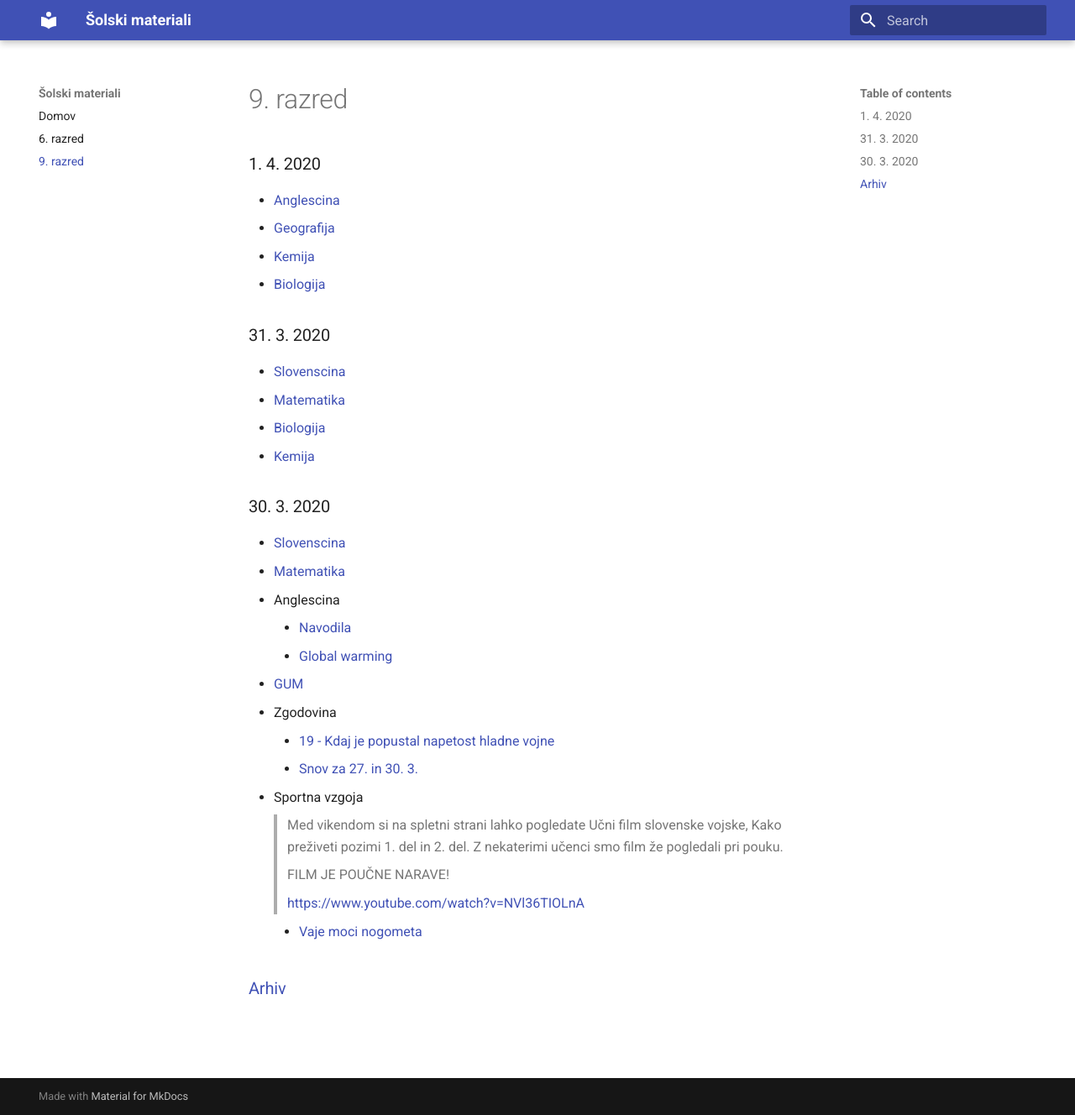
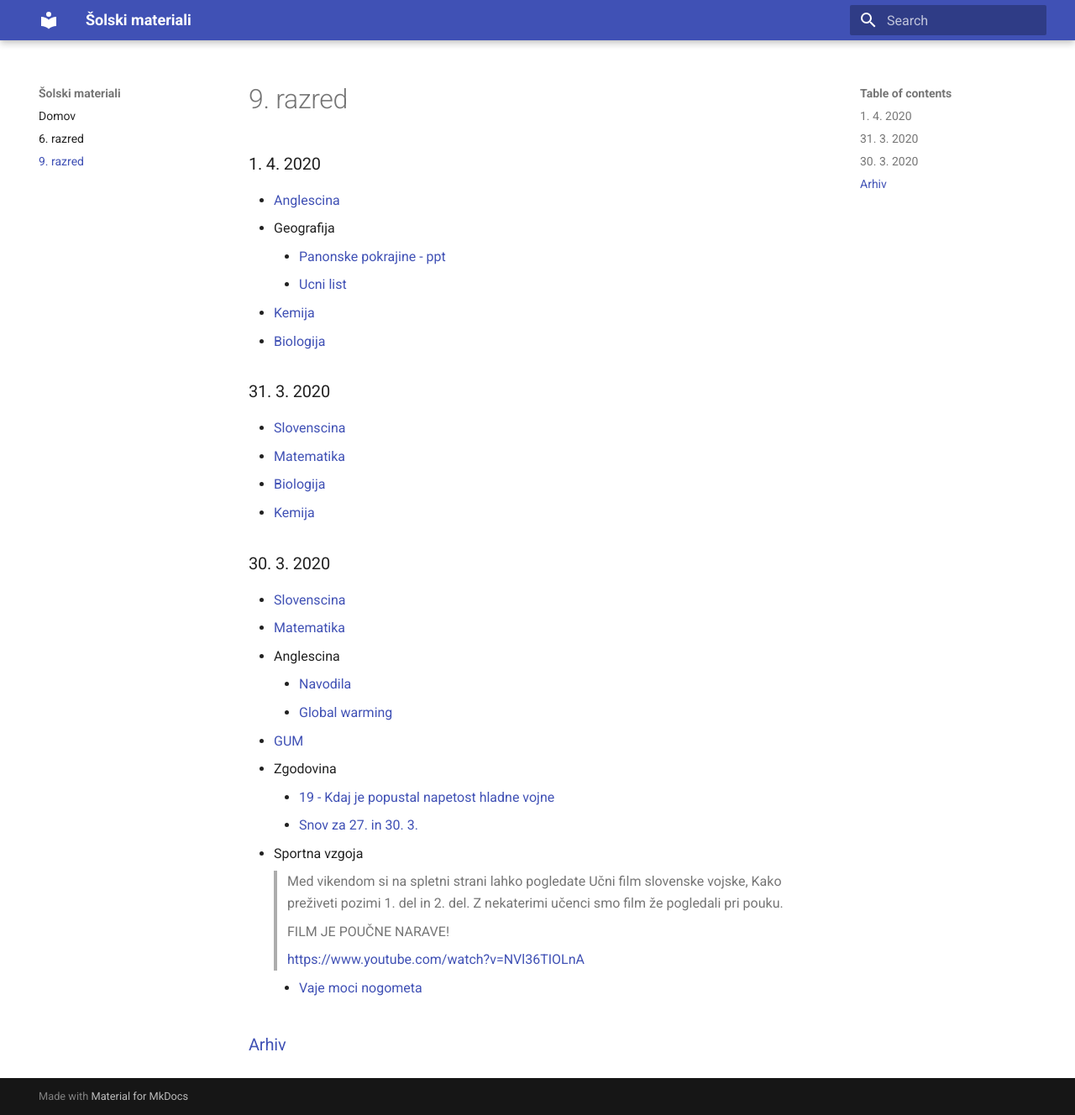
Before and after one commit to skyflyer/solski-materiali, an MkDocs documentation site: the page built from docs/9razred/index.md, in a window 1280 px wide and 1328 px high. Shown: the whole window at 84% size. Built offline with MkDocs 1.6.1 and Material for MkDocs 9.7.7, drawn with Linux system fonts in a browser that asks for light colours.

Commit message:
1. 4. 2020 - 9. razred, geografija

```diff
--- a/docs/9razred/index.md
+++ b/docs/9razred/index.md
@@ -6,7 +6,9 @@ summary: ucna snov za 9. razred
 ### 1. 4. 2020
 
 * [Anglescina](anglescina/2020-04-01-anglescina.pdf)
-* [Geografija](geografija/2020-04-01-geografija.pdf)
+* Geografija
+    * [Panonske pokrajine - ppt](geografija/2020-04-01-geografija.pdf)
+    * [Ucni list](geografija/2020-04-01-geografija.pdf)
 * [Kemija](kemija/2020-04-01-kemija.pdf)
 * [Biologija](biologija/2020-04-01-biologija.pdf)
 
```
Also changed, not shown: 1 other file.
